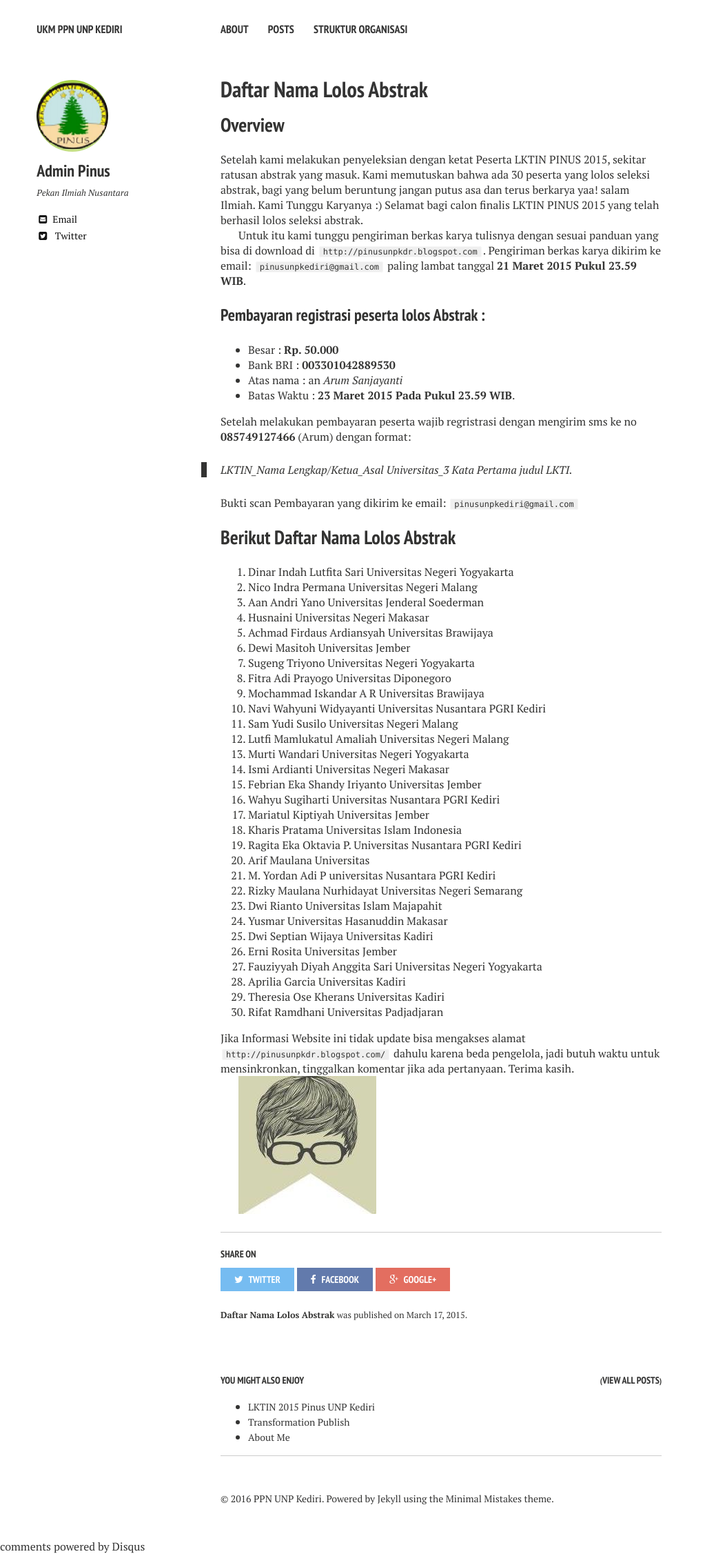
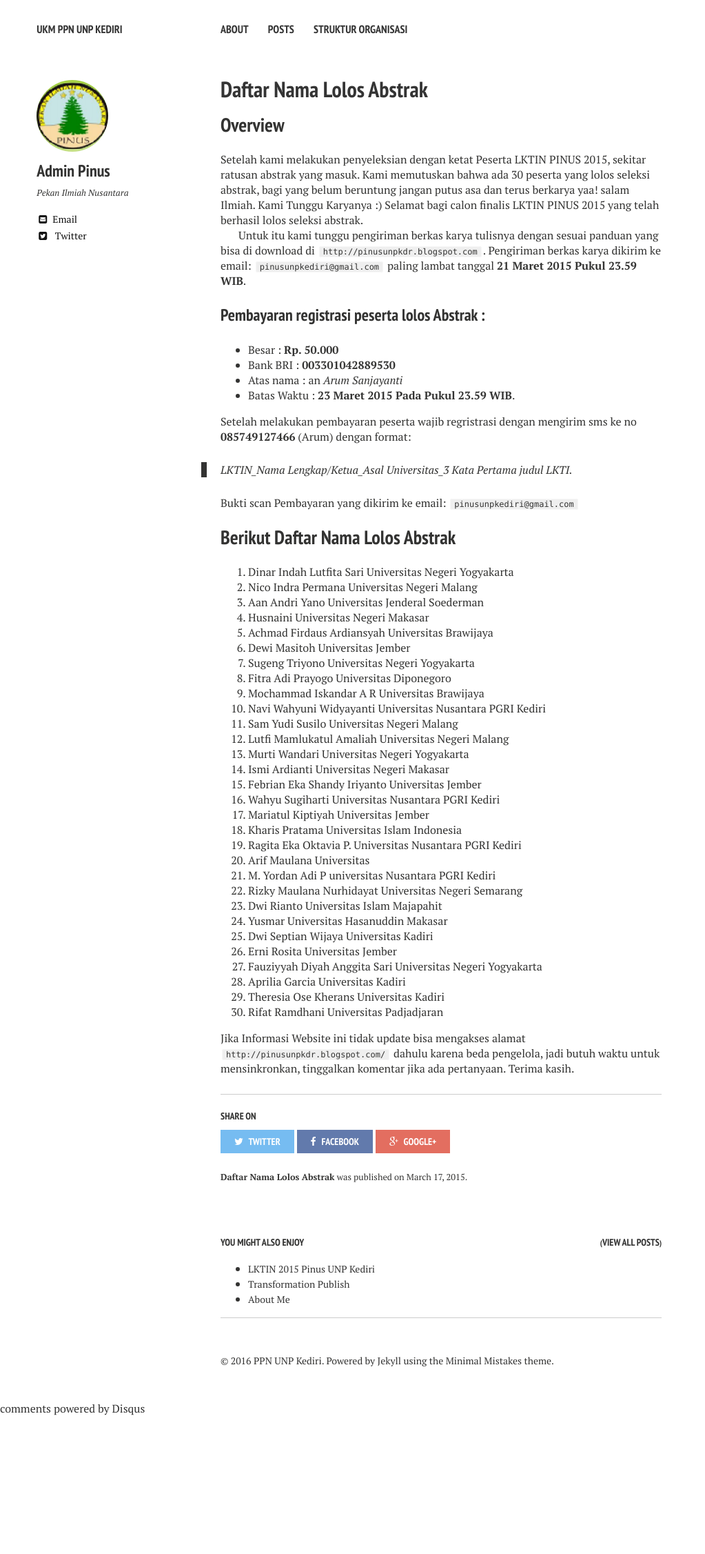
Before and after one commit to ukmppn-unp/ukmppn-unp.github.io, a Jekyll site: the page built from _posts/2015-03-17-daftar-nama-lolos-abstrak.md, in a window 1280 px wide. Shown: the whole page at 69% size, without its empty margins (0-1023 px from the left). Built offline with Jekyll 4.4.1, drawn with Linux system fonts in a browser that asks for light colours; nearby versions of some CDN libraries; comment, search, counter and statistics services are not loaded; after the commit the page ends 2053 px from its top, so only the background shows below that.

Commit message:
Update 2015-03-17-daftar-nama-lolos-abstrak.md
Removing image

```diff
--- a/_posts/2015-03-17-daftar-nama-lolos-abstrak.md
+++ b/_posts/2015-03-17-daftar-nama-lolos-abstrak.md
@@ -62,6 +62,4 @@ Bukti scan Pembayaran yang dikirim ke email: `pinusunpkediri@gmail.com`
 
 Jika Informasi Website ini tidak update bisa mengakses alamat `http://pinusunpkdr.blogspot.com/` dahulu karena beda pengelola, jadi butuh waktu untuk mensinkronkan, tinggalkan komentar jika ada pertanyaan. Terima kasih.
 
-![Gambar](../images/Gz7G7rNc.jpg)
-
 {: .notice}
```
